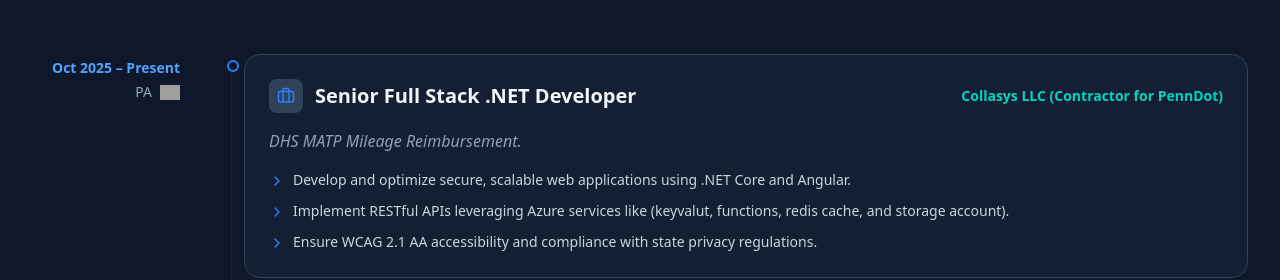
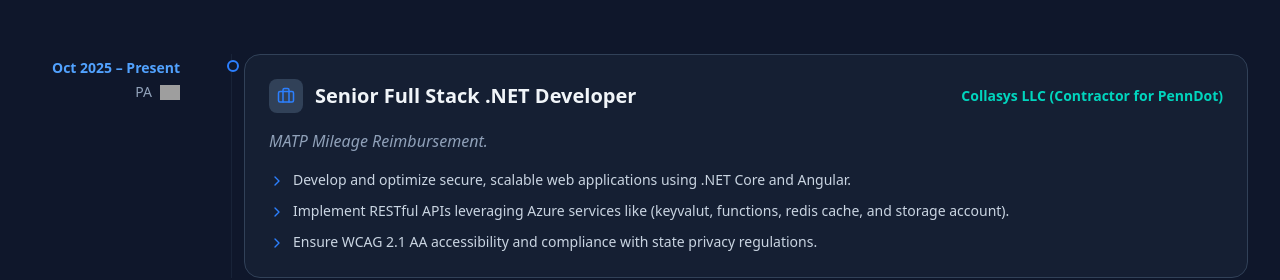
Before and after one commit to ahmed527/portfolio, a React (Vite) app: page / in a window 1280 px wide. Shown: the part 1600-1880 px from the top of the page. Built offline with nearby package versions, Linux system fonts and the light colour scheme; grey boxes are pictures that could not be loaded.

Commit message:
description: "MATP Mileage Reimbursement

```diff
--- a/src/App.tsx
+++ b/src/App.tsx
@@ -165,7 +165,7 @@ const App = () => {
 			period: "Oct 2025 – Present",
 			location: "PA",
 			countryCode: "us",
-			description: "DHS MATP Mileage Reimbursement.",
+			description: "MATP Mileage Reimbursement.",
 			achievements: [
 				"Develop and optimize secure, scalable web applications using .NET Core and Angular.",
 				"Implement RESTful APIs leveraging Azure services like (keyvalut, functions, redis cache, and storage account).",
```
